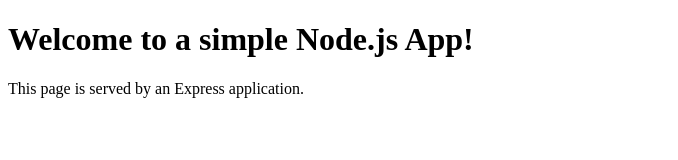
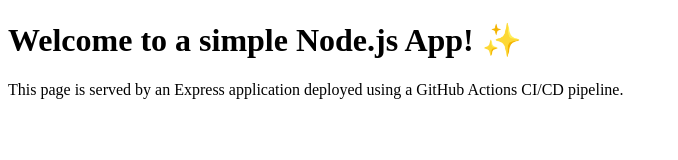
Before and after one commit to Abdulrahman3420/cmpe131-08, a plain HTML site: page index.html in a window 1280 px wide. Shown: the whole page, without its empty margins (0-678 px from the left). Drawn offline with Linux system fonts and the light colour scheme.

Commit message:
Feat: Add Docker and CI/CD pipeline

```diff
--- a/index.html
+++ b/index.html
@@ -4,9 +4,12 @@
   <meta charset="UTF-8">
   <meta name="viewport" content="width=device-width, initial-scale=1.0">
   <title>My Web App</title>
+  <link rel="stylesheet" href="./public/css/style.css">
 </head>
 <body>
-  <h1>Welcome to a simple Node.js App!</h1>
-  <p>This page is served by an Express application.</p>
+  <div class="container">
+    <h1>Welcome to a simple Node.js App! ✨</h1>
+    <p>This page is served by an Express application deployed using a GitHub Actions CI/CD pipeline.</p>
+  </div>
 </body>
 </html>
```
